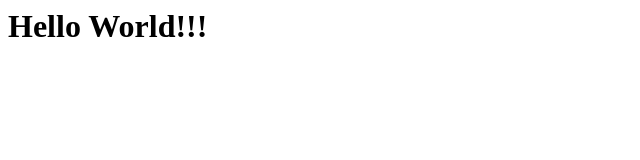
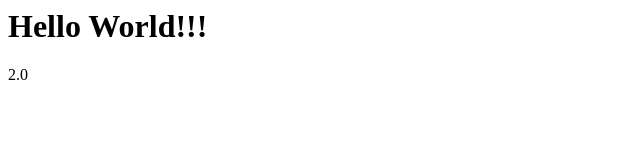
Before and after one commit to KindReality/HelloWorld, a plain HTML site: page Index.htm in a window 1280 px wide. Shown: the full height of the page, 0-640 px from the left. Drawn offline with Linux system fonts and the light colour scheme.

Commit message:
Update 20191002

```diff
--- a/Index.htm
+++ b/Index.htm
@@ -4,5 +4,6 @@
 </head>
 <body>
     <h1>Hello World!!!</h1>
+    <p>2.0</p>
 </body>
 </html>
```
